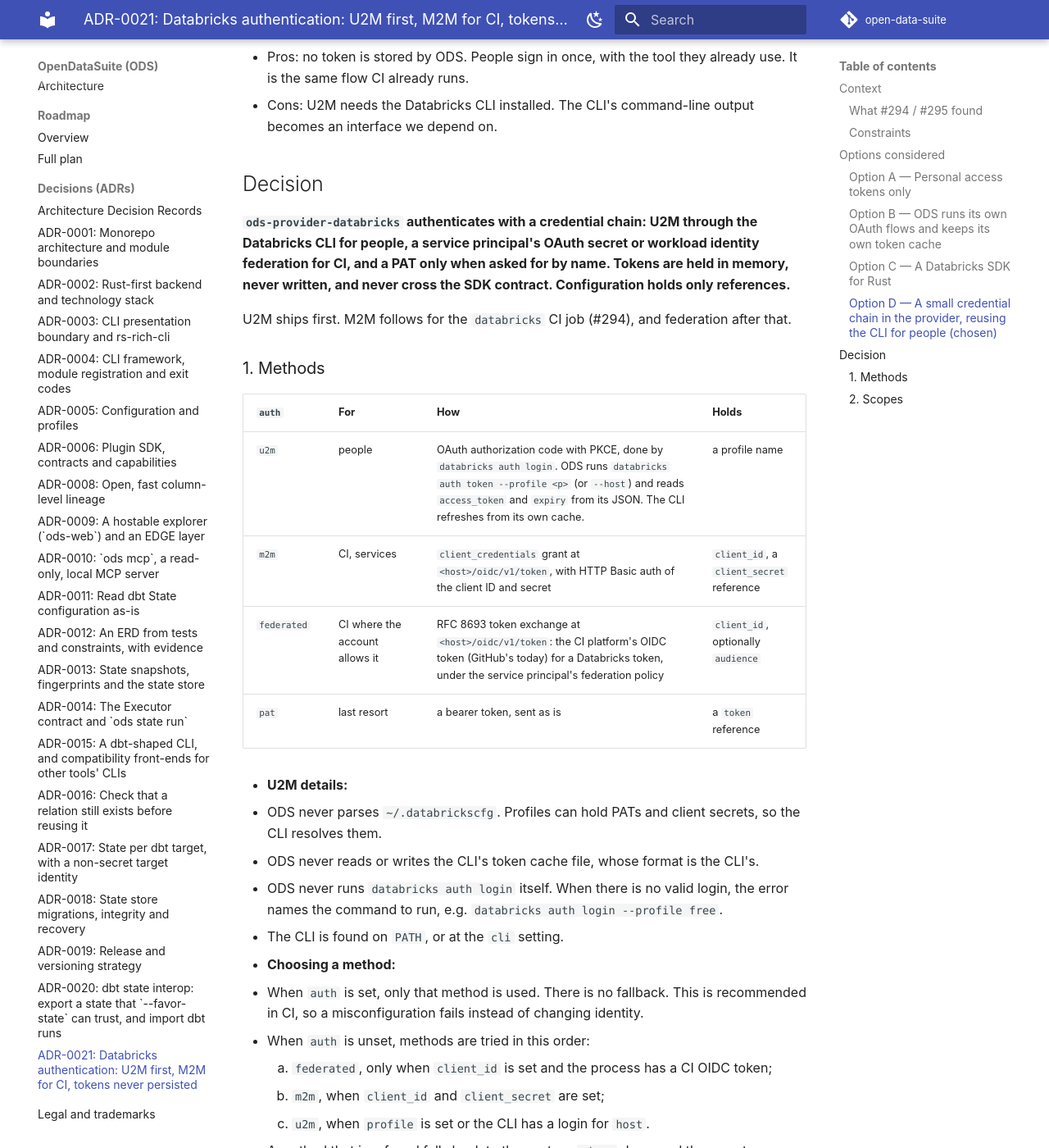
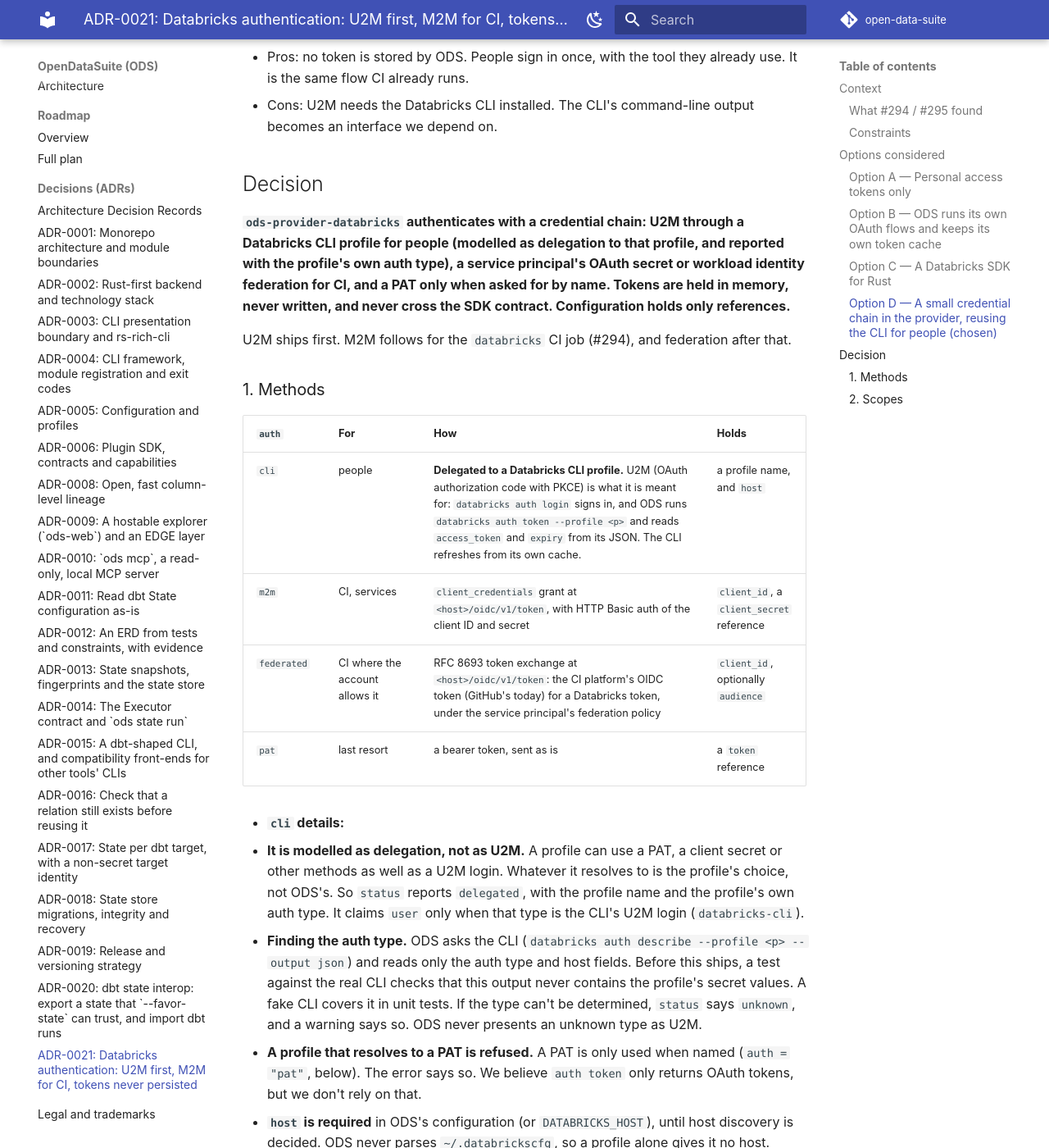
Before and after one commit to buchochelliq-labs/open-data-suite, an MkDocs documentation site: the page built from docs/adr/0021-databricks-authentication.md, in a window 1280 px wide and 1400 px high, scrolled down 2058 px. Shown: the whole window at 82% size. Built offline with MkDocs 1.6.1 and Material for MkDocs 9.7.7, drawn with Linux system fonts in a browser that asks for light colours; comment, search, counter and statistics services are not loaded; some of the changed text lies outside the part shown.

Commit message:
docs(adr): ADR-0021 review fixes: CLI profile delegation and host
- Model the CLI method as delegation to a Databricks CLI profile
  (`auth = "cli"`). `status` reports the profile's own auth type from
  `databricks auth describe`, claims `user` only for a U2M login, reports
  `unknown` honestly, and refuses a PAT-backed profile.
- Require `host` for the CLI method until host discovery is decided. A
  profile host that doesn't match it is refused before any request.
- Add the matching threat-model rows and fake-CLI test cases.

Part of #297

Co-Authored-By: Claude Opus 5.5 <noreply@anthropic.com>
Claude-Session: https://claude.ai/code/session_019o28ABji7oKrHhDj6a9qF6

````diff
--- a/docs/adr/0021-databricks-authentication.md
+++ b/docs/adr/0021-databricks-authentication.md
@@ -70,8 +70,9 @@ Edition workspace.
   an interface we depend on.
 
 ## Decision
-**`ods-provider-databricks` authenticates with a credential chain: U2M through the
-Databricks CLI for people, a service principal's OAuth secret or workload identity
+**`ods-provider-databricks` authenticates with a credential chain: U2M through a
+Databricks CLI profile for people (modelled as delegation to that profile, and
+reported with the profile's own auth type), a service principal's OAuth secret or workload identity
 federation for CI, and a PAT only when asked for by name. Tokens are held in memory,
 never written, and never cross the SDK contract. Configuration holds only references.**
 
@@ -82,26 +83,45 @@ that.
 
 | `auth` | For | How | Holds |
 |---|---|---|---|
-| `u2m` | people | OAuth authorization code with PKCE, done by `databricks auth login`. ODS runs `databricks auth token --profile <p>` (or `--host`) and reads `access_token` and `expiry` from its JSON. The CLI refreshes from its own cache. | a profile name |
+| `cli` | people | **Delegated to a Databricks CLI profile.** U2M (OAuth authorization code with PKCE) is what it is meant for: `databricks auth login` signs in, and ODS runs `databricks auth token --profile <p>` and reads `access_token` and `expiry` from its JSON. The CLI refreshes from its own cache. | a profile name, and `host` |
 | `m2m` | CI, services | `client_credentials` grant at `<host>/oidc/v1/token`, with HTTP Basic auth of the client ID and secret | `client_id`, a `client_secret` reference |
 | `federated` | CI where the account allows it | RFC 8693 token exchange at `<host>/oidc/v1/token`: the CI platform's OIDC token (GitHub's today) for a Databricks token, under the service principal's federation policy | `client_id`, optionally `audience` |
 | `pat` | last resort | a bearer token, sent as is | a `token` reference |
 
-- **U2M details:**
-  - ODS never parses `~/.databrickscfg`. Profiles can hold PATs and client secrets, so
-    the CLI resolves them.
+- **`cli` details:**
+  - **It is modelled as delegation, not as U2M.** A profile can use a PAT, a client
+    secret or other methods as well as a U2M login. Whatever it resolves to is the
+    profile's choice, not ODS's. So `status` reports `delegated`, with the profile name
+    and the profile's own auth type. It claims `user` only when that type is the CLI's
+    U2M login (`databricks-cli`).
+  - **Finding the auth type.** ODS asks the CLI
+    (`databricks auth describe --profile <p> --output json`) and reads only the auth
+    type and host fields. Before this ships, a test against the real CLI checks that
+    this output never contains the profile's secret values. A fake CLI covers it in
+    unit tests. If the type can't be determined, `status` says `unknown`, and a warning
+    says so. ODS never presents an unknown type as U2M.
+  - **A profile that resolves to a PAT is refused.** A PAT is only used when named
+    (`auth = "pat"`, below). The error says so. We believe `auth token` only returns
+    OAuth tokens, but we don't rely on that.
+  - **`host` is required** in ODS's configuration (or `DATABRICKS_HOST`), until host
+    discovery is decided. ODS never parses `~/.databrickscfg`, so a profile alone
+    gives it no host. When `auth describe` reports the profile's host, ODS compares it
+    with `host`. On a mismatch it refuses before sending anything, so a token issued for
+    one workspace is never sent to another.
+  - ODS never parses `~/.databrickscfg`, because profiles can hold PATs and client
+    secrets. The CLI resolves them.
   - ODS never reads or writes the CLI's token cache file, whose format is the CLI's.
   - ODS never runs `databricks auth login` itself. When there is no valid login, the
     error names the command to run, e.g.
     `databricks auth login --profile free`.
-  - The CLI is found on `PATH`, or at the `cli` setting.
+  - The CLI is found on `PATH`, or at the `cli_path` setting.
 - **Choosing a method:**
   - When `auth` is set, only that method is used. There is no fallback. This is
     recommended in CI, so a misconfiguration fails instead of changing identity.
   - When `auth` is unset, methods are tried in this order:
     1. `federated`, only when `client_id` is set and the process has a CI OIDC token;
     2. `m2m`, when `client_id` and `client_secret` are set;
-    3. `u2m`, when `profile` is set or the CLI has a login for `host`.
+    3. `cli`, when `profile` is set.
 
     A method that is refused falls back to the next, as `ci.py` does, and the report
     says why each one was skipped. `pat` is never chosen automatically.
@@ -120,8 +140,8 @@ that.
   starts narrow.
 - #295 verified `all-apis` and `sql`. Any other scope name is checked against a real
   workspace before it becomes a default.
-- U2M tokens carry the scopes the CLI's login requested. ODS can't narrow them, and
-  says so in `status`.
+- Tokens from a CLI profile carry the scopes its login requested. ODS can't narrow
+  them, and says so in `status`.
 
 ### 3. Configuration (ADR-0005)
 ```toml
@@ -130,8 +150,9 @@ kind = "databricks"
 
 [providers.uc.settings]
 host = "https://<workspace>.cloud.databricks.com"
-auth = "u2m"                     # u2m | m2m | federated | pat; unset = automatic
-profile = "free"                 # u2m: a ~/.databrickscfg profile
+auth = "cli"                     # cli | m2m | federated | pat; unset = automatic
+profile = "free"                 # cli: a ~/.databrickscfg profile; host is still required
+cli_path = "databricks"          # cli: optional, default the CLI on PATH
 client_id = "<application id>"  # m2m, federated: not a secret
 client_secret = { secret = "env:DATABRICKS_CLIENT_SECRET" }
 audience = "<account id>"        # federated
@@ -154,7 +175,9 @@ scopes = ["sql"]
   a login hint, or fall back to "configure a reference".
 - **`ods-sdk`:** a contract, `credentials` 0.1:
   - `status() -> AuthStatus`: the method (`user`, `service_secret`, `workload`,
-    `static_token`), the principal if known, the scopes, and when the token expires;
+    `static_token`, or `delegated` with the tool profile's name and its own reported
+    auth type, `unknown` when it can't be told), the principal if known, the scopes,
+    and when the token expires;
   - `login_hint() -> Option<String>`.
 
   **No token crosses the contract.** Providers use their tokens internally.
@@ -185,6 +208,8 @@ scopes = ["sql"]
 | Client secret | configuration, CI logs | A reference only (ADR-0005). In CI, a GitHub environment secret, masked, with required reviewers. Fork PRs never run the job. Federation removes the secret where the account allows it. |
 | An over-broad token | misuse if stolen | Narrowest scope per operation. The CI principal has only `USE CATALOG`, `CREATE SCHEMA` and warehouse use. |
 | A spoofed host | tokens sent to an attacker | HTTPS only, TLS always verified, and no credentialed redirects to another host. |
+| A profile's token sent to another workspace | the configured `host` | When the CLI reports the profile's host, a mismatch with `host` is refused before any request. |
+| A profile that silently uses a PAT or secret | an identity the user didn't expect | `status` reports the profile's own auth type, never an assumed U2M. A PAT-backed profile is refused. |
 | OIDC claims printed on refusal | public CI logs | They name the repository, environment and audience, which aren't secrets. The OIDC token itself is never printed. |
 | A PR changing the CI script | the job's credentials | The `databricks` label runs a PR's own code: review it first (docs/contributing-databricks.md, #295). |
 
@@ -195,7 +220,9 @@ Out of scope: a compromised user account or machine, and memory dumps.
   fake token endpoint covers each grant, scope fallback, expiry and refresh, a refused
   federation, and error messages that never contain a token.
 - **A fake `databricks` CLI** in `fixtures/`, like `fixtures/dbt/fake-dbt`. It covers a
-  valid login, an expired login ("run `databricks auth login`"), and a missing CLI.
+  valid login, an expired login ("run `databricks auth login`"), and a missing CLI. It
+  also covers each auth type `auth describe` can report (U2M, PAT, M2M, unknown), and a
+  host that doesn't match `host`.
 - **Conformance:** the `credentials` suite, run by the fake and Databricks providers.
 - **Live:** U2M by hand against Free Edition, with a CLI profile. M2M in the
   `databricks` CI job (#294). Federation where an account allows it.
@@ -207,8 +234,9 @@ Out of scope: a compromised user account or machine, and memory dumps.
     secret at all.
   - Core sees a capability and a token-free status, nothing vendor-specific.
 - Negative / trade-offs:
-  - U2M needs the Databricks CLI. Its `auth token` JSON becomes an interface we test
-    against.
+  - U2M needs the Databricks CLI. The JSON of `auth token` and `auth describe`
+    becomes an interface we test against.
+  - `host` must be configured even when a profile names one.
   - Free Edition can't use federation, so CI there keeps a service principal secret.
   - Scope names beyond `all-apis` and `sql` are unverified until tested on a real
     workspace.
@@ -216,8 +244,9 @@ Out of scope: a compromised user account or machine, and memory dumps.
 - Follow-up issues:
   - #126: `SecretProvider` with the `env:` scheme, which `client_secret` and `token`
     need.
-  - Read `host` from a CLI profile, if the CLI offers a command that prints it without
-    printing credentials.
+  - Host discovery: make `host` optional for `cli` by reading it from
+    `databricks auth describe`, once a test shows that output never includes
+    credentials. Until then `host` is required.
   - Federation from other CI platforms' OIDC tokens.
   - Move the chain onto an official Databricks SDK for Rust, if one ships under a
     permissive licence.
````
